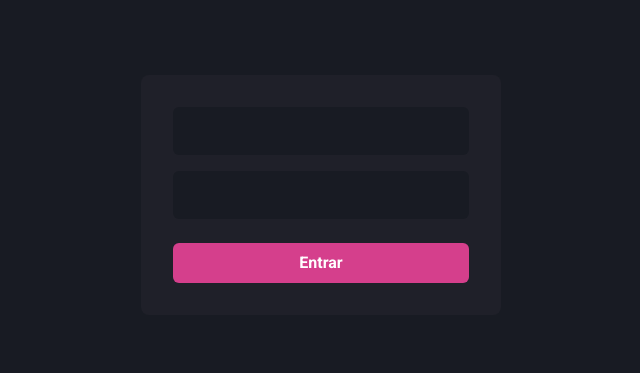
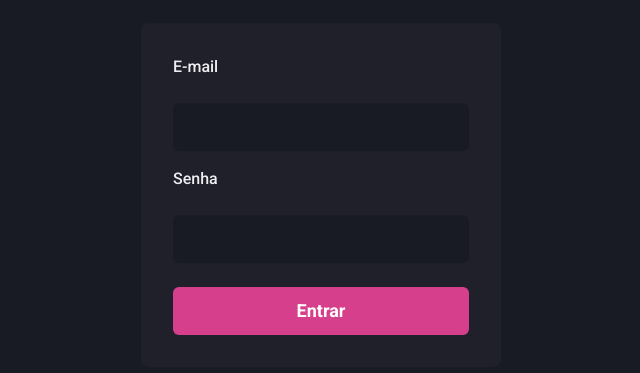
Before and after one commit to Gabriel0109/RocketSeatCourse, a Next.js app in the folder ignite/React/chapter_iv/dashgo/: page / in a window 1280 px wide. Shown: the part 205-578 px from the top of the page, without its empty margins (319-959 px from the left). Built offline with nearby package versions, Linux system fonts and the light colour scheme.

Commit message:
login page

```diff
--- a/ignite/React/chapter_iv/dashgo/src/pages/index.tsx
+++ b/ignite/React/chapter_iv/dashgo/src/pages/index.tsx
@@ -1,4 +1,4 @@
-import { Button, Flex, Input, Stack } from '@chakra-ui/react'
+import { Button, Flex, FormLabel, Input, Stack } from '@chakra-ui/react'
 export default function Home() {
   return (
     <Flex
@@ -17,9 +17,11 @@ export default function Home() {
       >
         {/* EMAIL */}
   <Stack spacing="4">
+    <FormLabel htmlFor="email">E-mail</FormLabel>
           <Input
             name='email'
             type="email"
+            id='email'
             focusBorderColor='pink.500'
             bgColor="gray.900"
             variant="filled"
@@ -29,9 +31,11 @@ export default function Home() {
             size="lg"
           />
           {/* PASSWORD */}
+          <FormLabel htmlFor="password">Senha</FormLabel>
           <Input
             name='password'
             type="password"
+            id='password'
             focusBorderColor='pink.500'
             bgColor="gray.900"
             variant="filled"
@@ -41,7 +45,7 @@ export default function Home() {
             size="lg"
           />
   </Stack>
-        <Button type="submit" mt="6" colorScheme="pink">
+        <Button type="submit" mt="6" colorScheme="pink" size="lg">
           Entrar
         </Button>
       </Flex>
```
